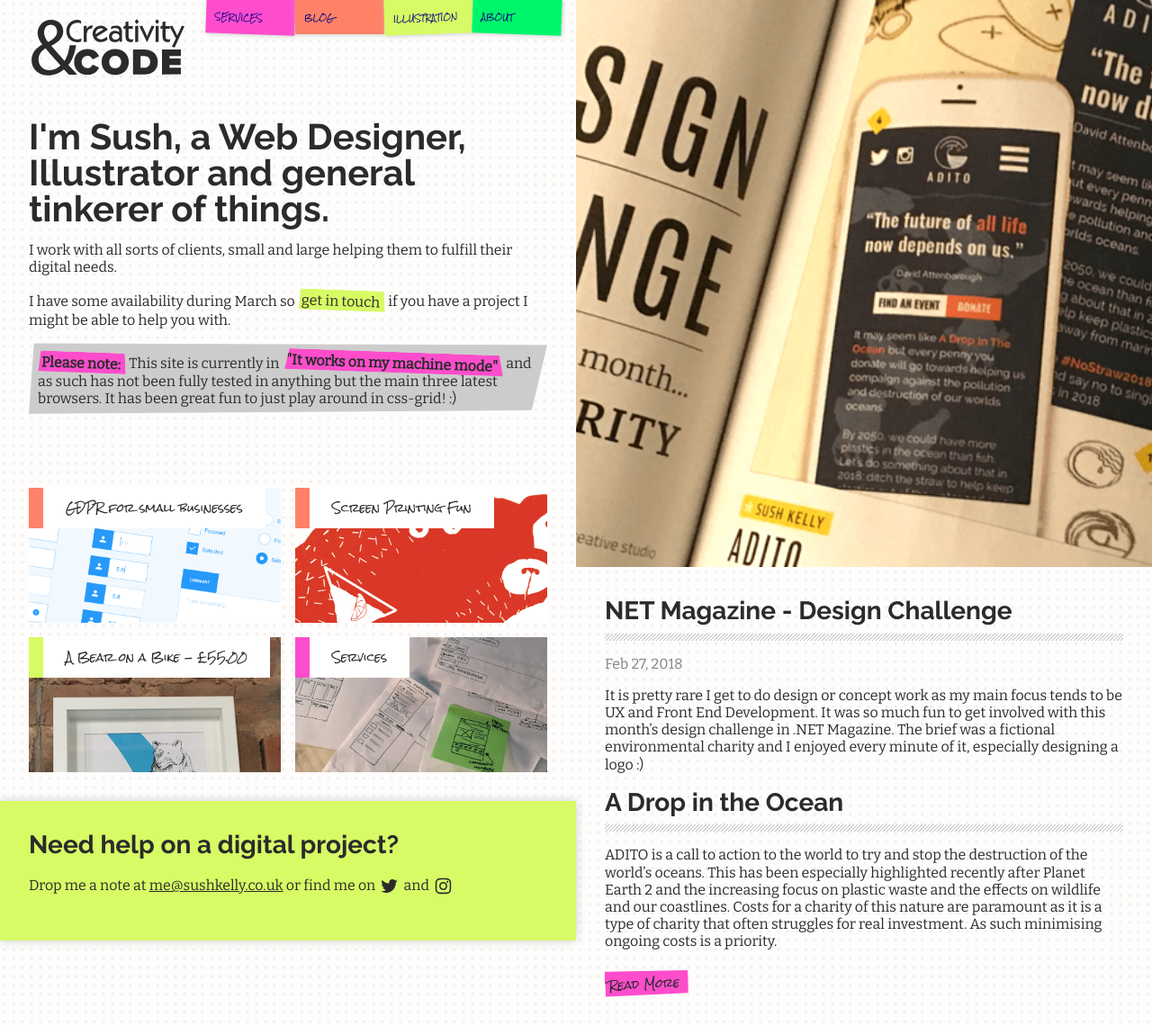
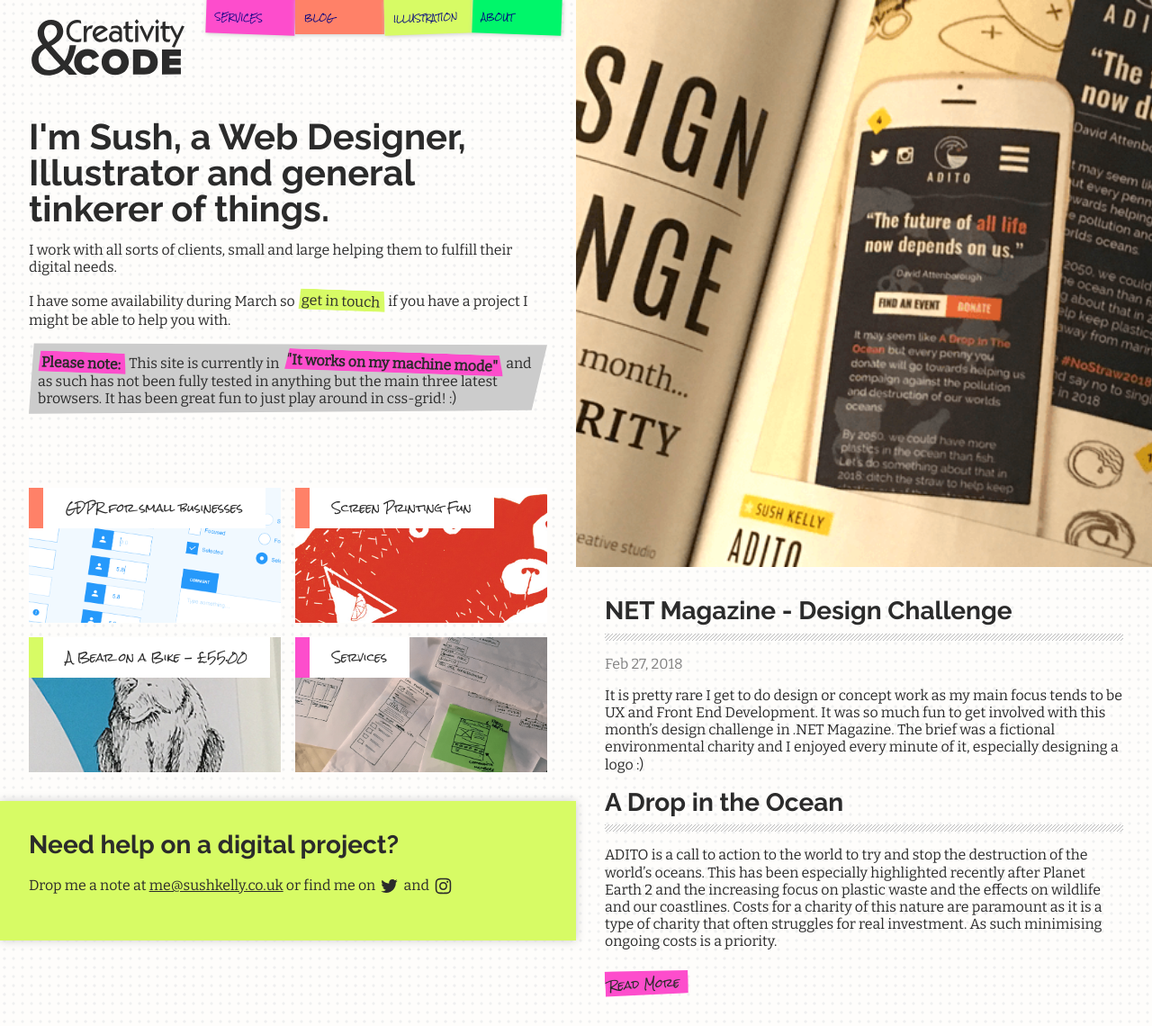
Before and after one commit to maxray/maxray.github.io, a Jekyll site: the page built from index.html, in a window 1280 px wide. Shown: the whole page at 90% size. Built offline with Jekyll 4.4.1, drawn with Linux system fonts in a browser that asks for light colours.

Commit message:
site tweaks

```diff
--- a/_products/bear-bike.markdown
+++ b/_products/bear-bike.markdown
@@ -2,7 +2,7 @@
 title: A Bear on a Bike
 name: Bear balances on bike
 price: '55.00'
-thumbnail_image: "/uploads/bear.png"
+thumbnail_image: "/uploads/t_bear.png"
 image: bear.png
 layout: product
 ---
--- a/_sass/_layout.scss
+++ b/_sass/_layout.scss
@@ -39,8 +39,8 @@
 // }
 header nav {
     grid-column: 3 / 7;
-    max-width: 100%;
-    height: auto;
+    // max-width: 100%;
+    // height: auto;
     padding: 0 1rem;
     margin-top: -2px;
 
@@ -68,6 +68,7 @@
         cursor: pointer;
         box-shadow: 1px 1px 5px #cccccc;
         position: relative;
+        display:inline-block;
     }
 
     li:hover {
@@ -355,7 +356,8 @@
 #pagination article {
     display: grid;
     grid-gap: 1rem;
-    grid-template-columns: repeat(2, 1fr); // grid-template-rows: 1fr 1fr;
+    //grid-template-columns: repeat(2, 1fr); // grid-template-rows: 1fr 1fr;
+    grid-template-columns: repeat( auto-fit, minmax(250px, 1fr) );
 }
 
 #pagination article div {
```
Also changed, not shown: _uploads/t_bear.png (added).
